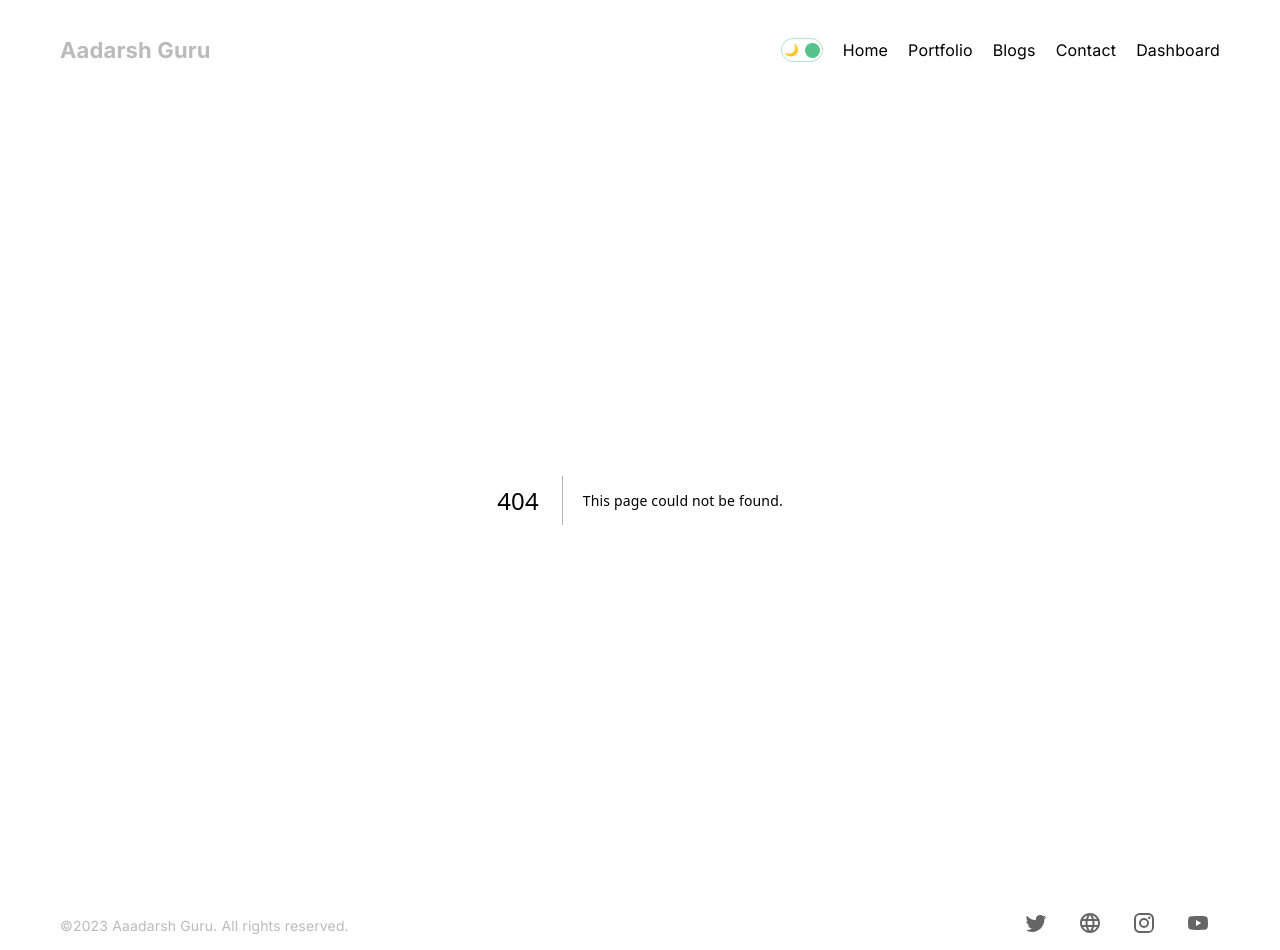
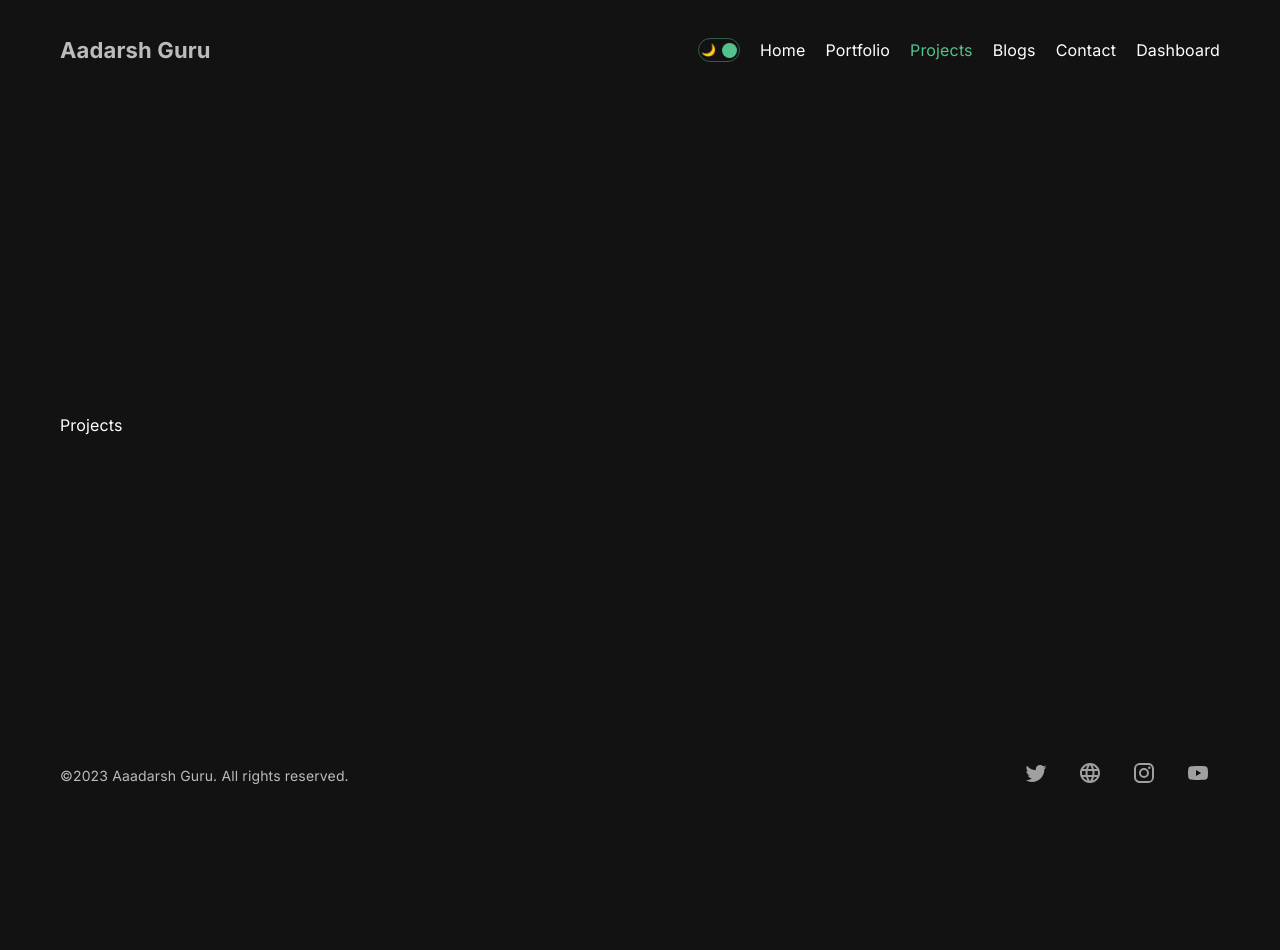
Before and after one commit to Aadarsh-guru/NEXT-Portfolio-App, a Next.js app: page /projects in a window 1280 px wide. Before the commit this address had no page. After the commit the page ends 800 px from the top, so only its background shows below. Built offline with nearby package versions, Linux system fonts and the light colour scheme.

Commit message:
new page aded

```diff
--- /dev/null
+++ b/src/app/projects/layout.jsx
@@ -0,0 +1,14 @@
+import React from 'react'
+
+export const metadata = {
+    title: "Blog App - Projects",
+    description: "This is Projects Page",
+};
+
+export default function RootLayout({ children }) {
+    return (
+        <>
+            {children}
+        </>
+    )
+}
--- /dev/null
+++ b/src/app/projects/page.jsx
@@ -0,0 +1,10 @@
+import React from 'react'
+import './page.css'
+
+const Portfolio = () => {
+    return (
+        <div>Projects</div>
+    )
+}
+
+export default Portfolio
--- a/src/constants/navbarConfig.js
+++ b/src/constants/navbarConfig.js
@@ -8,6 +8,11 @@ export const links = [
         id: 2,
         title: "Portfolio",
         url: "/portfolio",
+    },
+    {
+        id: 3,
+        title: "Projects",
+        url: "/projects",
     },
     {
         id: 4,
```
Also changed, not shown: src/app/projects/page.css (added).
